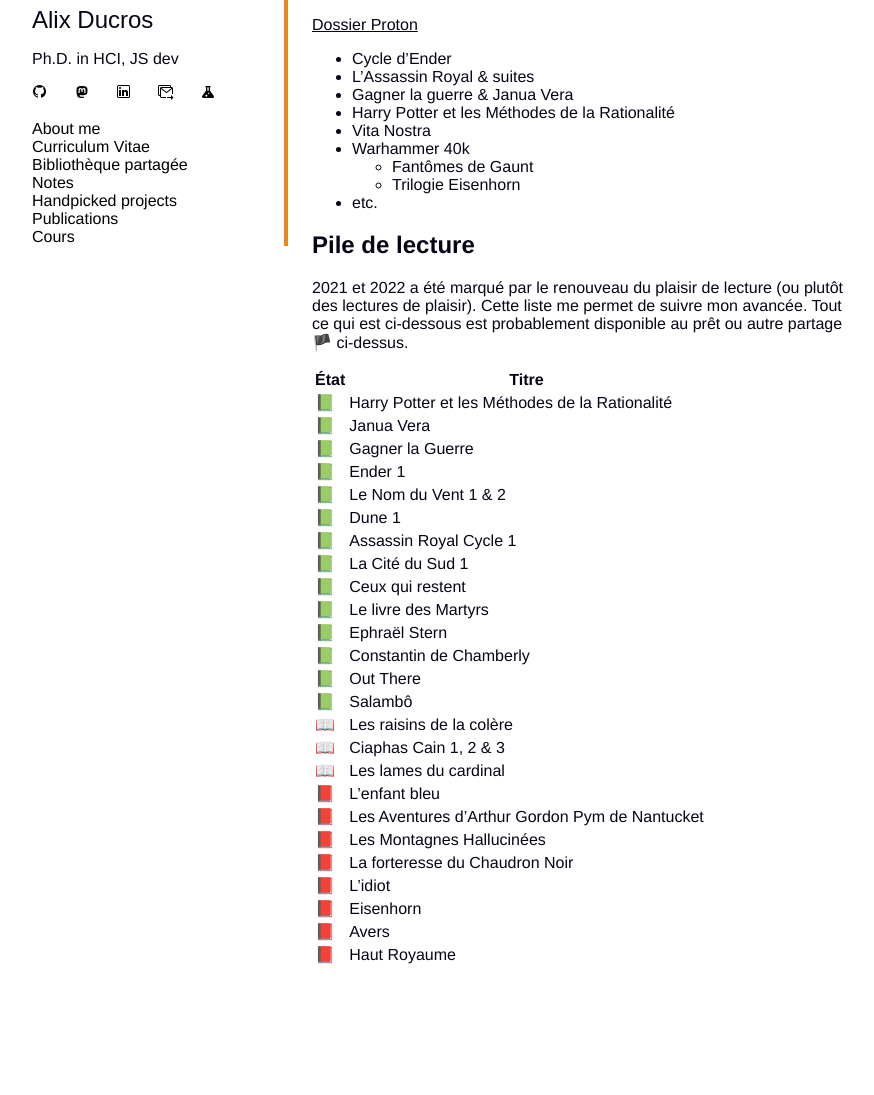
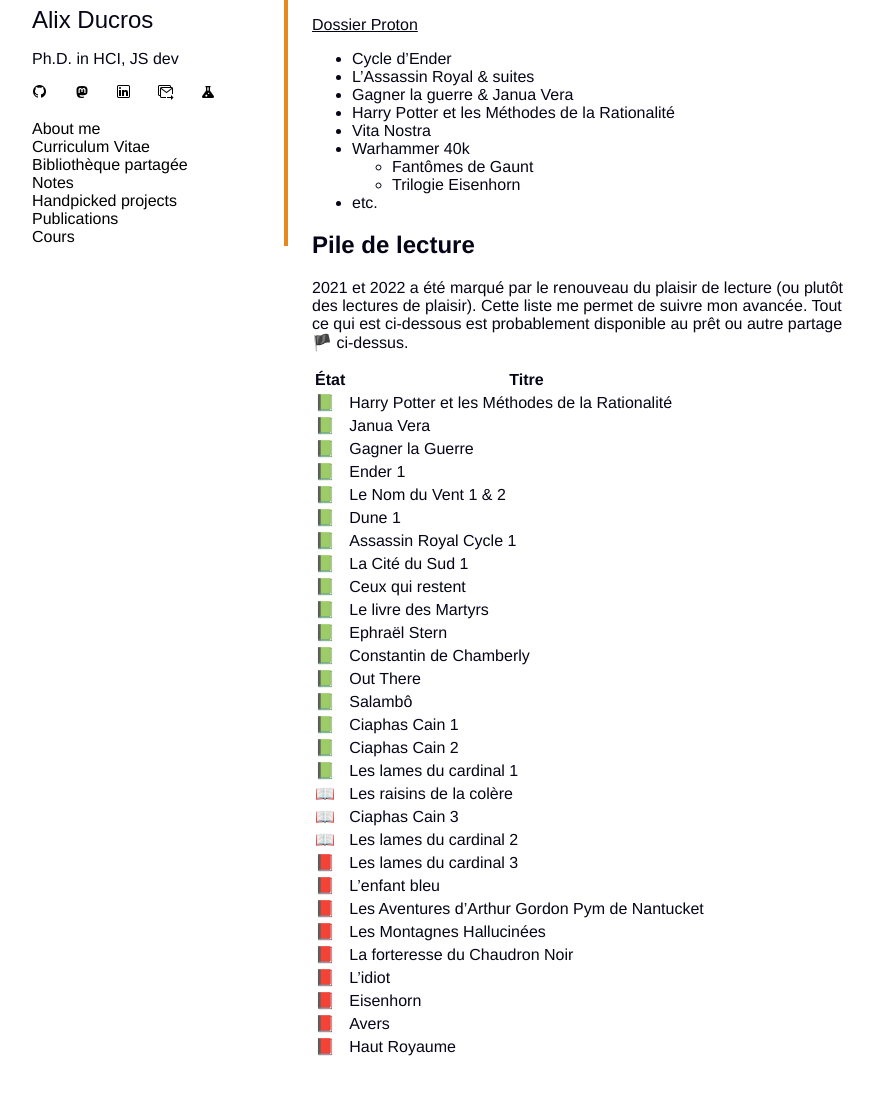
Before and after one commit to Karalix/Karalix.github.io, a Jekyll site: the page built from library.md, in a window 1280 px wide, cut to the strip 314-1453 px from the top of the page. Shown: the top 1095 px of the strip, without its empty margins (72-946 px from the left). Built offline with Jekyll 4.4.1, drawn with Linux system fonts in a browser that asks for light colours; some web fonts are replaced; before the commit the page ends 1361 px from its top, so only the background shows below that.

Commit message:
Update library.md

```diff
--- a/library.md
+++ b/library.md
@@ -42,9 +42,13 @@ Un mot de passe vous est demandé ? C'est `Vivelebrocoli`.
 📗 | Constantin de Chamberly
 📗 | Out There
 📗 | Salambô
+📗 | Ciaphas Cain 1
+📗 | Ciaphas Cain 2
+📗 | Les lames du cardinal 1
 📖 | Les raisins de la colère
-📖 | Ciaphas Cain 1, 2 & 3
-📖 | Les lames du cardinal
+📖 | Ciaphas Cain 3
+📖 | Les lames du cardinal 2
+📕 | Les lames du cardinal 3
 📕 | L'enfant bleu
 📕 | Les Aventures d'Arthur Gordon Pym de Nantucket
 📕 | Les Montagnes Hallucinées
```
